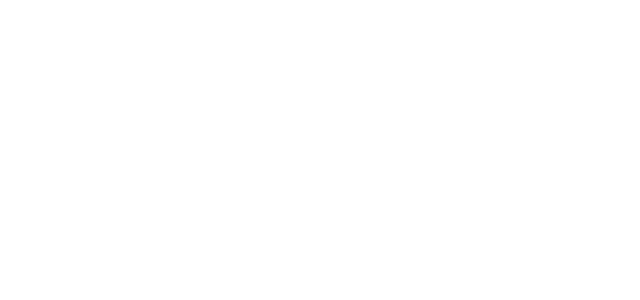
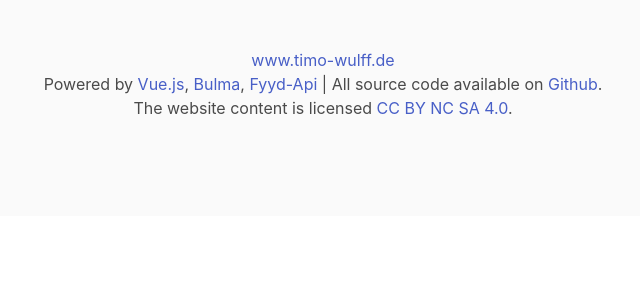
Before and after one commit to zzeeiikk/podcast-sammlung, a Vue app: page / in a window 1280 px wide. Shown: the top 300 px of the page, without its empty margins (317-957 px from the left). Built offline with nearby package versions, Linux system fonts and the light colour scheme.

Commit message:
add Footer

```diff
--- a/public/index.html
+++ b/public/index.html
@@ -5,6 +5,7 @@
     <meta http-equiv="X-UA-Compatible" content="IE=edge">
     <meta name="viewport" content="width=device-width,initial-scale=1.0">
     <link rel="icon" href="<%= BASE_URL %>favicon.ico">
+    <link rel="stylesheet" href="https://cdn.jsdelivr.net/npm/bulma@0.9.4/css/bulma.min.css">
     <title><%= htmlWebpackPlugin.options.title %></title>
   </head>
   <body>
--- a/src/App.vue
+++ b/src/App.vue
@@ -1,10 +1,15 @@
 <template>
-
-
-
-
+    <Footer />
 </template>
 
 <script>
+import Footer from './components/Footer.vue';
+
+export default {
+    name: 'app',
+    components: {
+        Footer,
+    }
+}
 
 </script>
--- /dev/null
+++ b/src/components/Footer.vue
@@ -0,0 +1,21 @@
+<template>
+    <footer class="footer">
+        <div class="content has-text-centered">
+            <p>
+                <a href="http://www.timo-wulff.de">www.timo-wulff.de</a>
+                <br>
+                Powered by <a href="http://vuejs.org">Vue.js</a>, <a href="https://bulma.io">Bulma</a>, <a
+                    href="https://github.com/eazyliving/fyyd-api">Fyyd-Api</a> | All source code available on <a
+                    href="https://github.com/zzeeiikk/">Github</a>.
+                <br>
+                The website content is licensed <a href="http://creativecommons.org/licenses/by-nc-sa/4.0/">CC BY NC SA 4.0</a>.
+            </p>
+        </div>
+    </footer>
+</template>
+
+<script>
+export default {
+    name: 'FooterComp',
+}
+</script>
```
